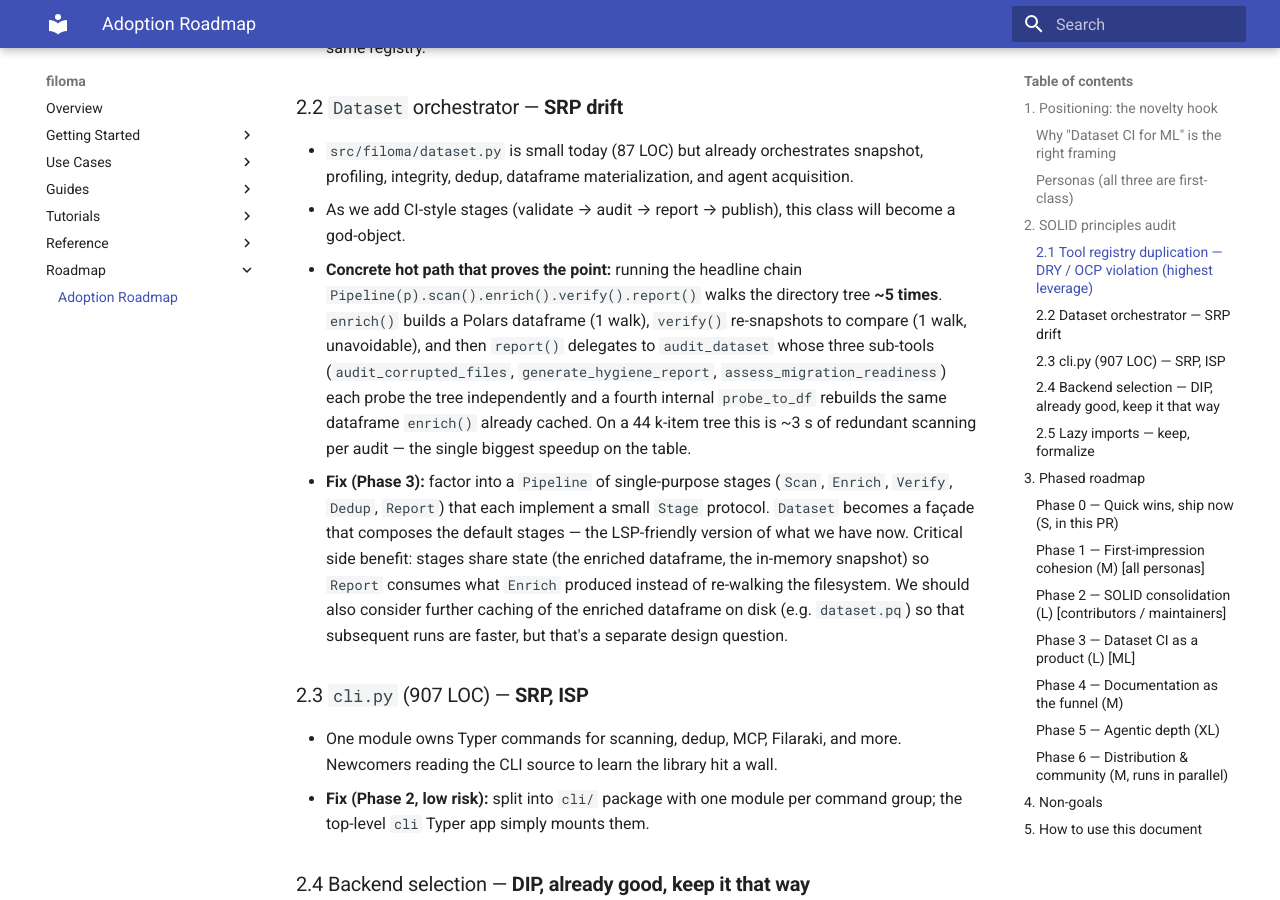
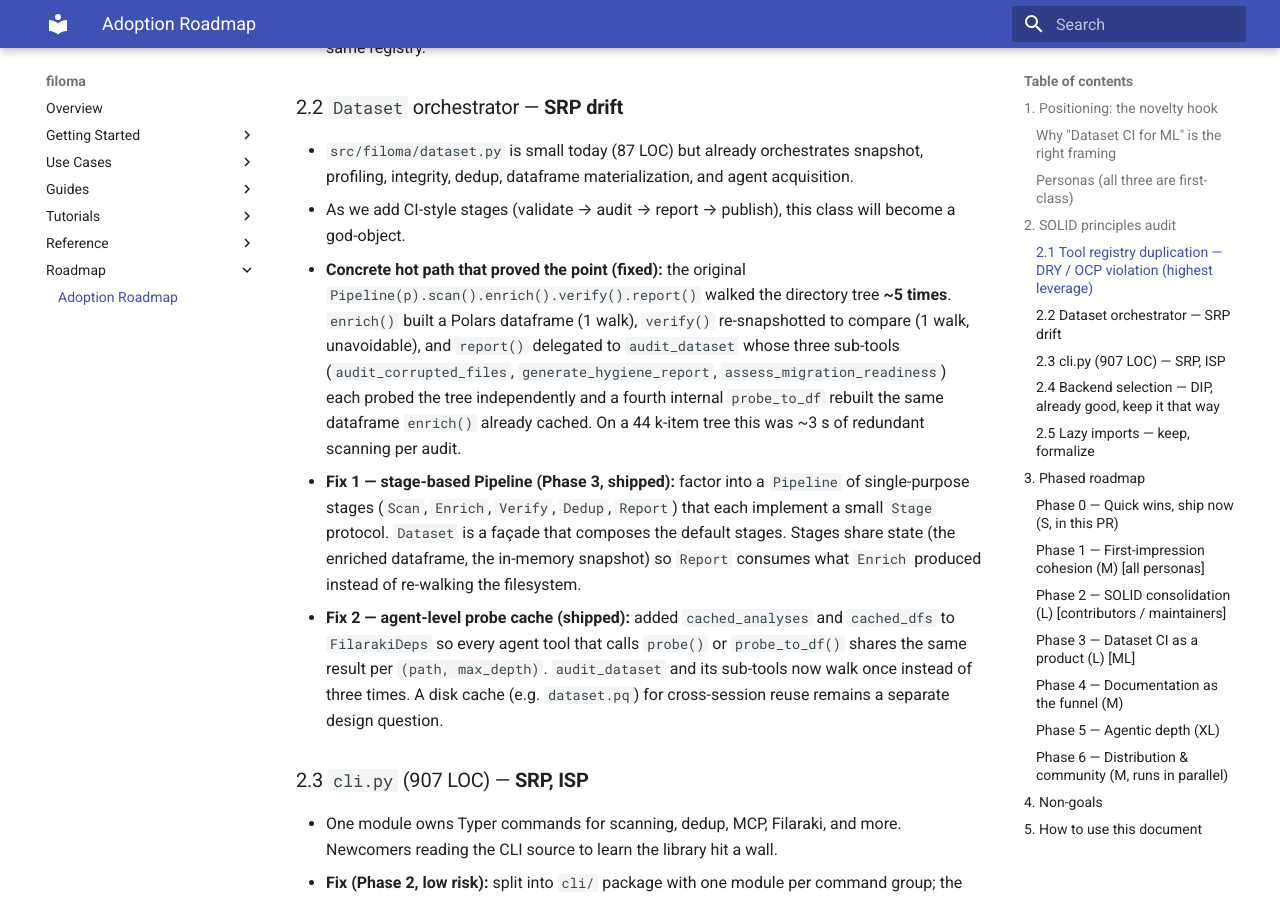
Before and after one commit to kalfasyan/filoma, an MkDocs documentation site: the page built from docs/roadmap/adoption.md, in a window 1280 px wide and 900 px high, scrolled down 1961 px. Built offline with MkDocs 1.6.1 and Material for MkDocs 9.7.7, drawn with Linux system fonts in a browser that asks for light colours; some of the changed text lies outside the part shown.

Commit message:
feat(rag): add semantic search capabilities with LanceDB integration and update documentation chore: update dependencies for LanceDB, PyArrow, and Sentence-Transformers docs: enhance README and add RAG guide for improved user onboarding refactor: optimize pipeline stages to reduce redundant file scans fix: implement caching for agent-level probes to improve performance

```diff
--- a/docs/roadmap/adoption.md
+++ b/docs/roadmap/adoption.md
@@ -81,25 +81,28 @@
   agent acquisition.
 - As we add CI-style stages (validate → audit → report → publish), this
   class will become a god-object.
-- **Concrete hot path that proves the point:** running the headline chain
-  `Pipeline(p).scan().enrich().verify().report()` walks the directory tree
-  **~5 times**. `enrich()` builds a Polars dataframe (1 walk), `verify()`
-  re-snapshots to compare (1 walk, unavoidable), and then `report()`
-  delegates to `audit_dataset` whose three sub-tools
+- **Concrete hot path that proved the point (fixed):** the original
+  `Pipeline(p).scan().enrich().verify().report()` walked the directory tree
+  **~5 times**. `enrich()` built a Polars dataframe (1 walk), `verify()`
+  re-snapshotted to compare (1 walk, unavoidable), and `report()`
+  delegated to `audit_dataset` whose three sub-tools
   (`audit_corrupted_files`, `generate_hygiene_report`,
-  `assess_migration_readiness`) each probe the tree independently and a
-  fourth internal `probe_to_df` rebuilds the same dataframe `enrich()`
-  already cached. On a 44 k-item tree this is ~3 s of redundant scanning
-  per audit — the single biggest speedup on the table.
-- **Fix (Phase 3):** factor into a `Pipeline` of single-purpose stages
-  (`Scan`, `Enrich`, `Verify`, `Dedup`, `Report`) that each implement a
-  small `Stage` protocol. `Dataset` becomes a façade that composes the
-  default stages — the LSP-friendly version of what we have now. Critical
-  side benefit: stages share state (the enriched dataframe, the in-memory
-  snapshot) so `Report` consumes what `Enrich` produced instead of
-  re-walking the filesystem. We should also consider further caching of
-  the enriched dataframe on disk (e.g. `dataset.pq`) so that subsequent
-  runs are faster, but that's a separate design question.
+  `assess_migration_readiness`) each probed the tree independently and a
+  fourth internal `probe_to_df` rebuilt the same dataframe `enrich()`
+  already cached. On a 44 k-item tree this was ~3 s of redundant scanning
+  per audit.
+- **Fix 1 — stage-based Pipeline (Phase 3, shipped):** factor into a
+  `Pipeline` of single-purpose stages (`Scan`, `Enrich`, `Verify`,
+  `Dedup`, `Report`) that each implement a small `Stage` protocol.
+  `Dataset` is a façade that composes the default stages. Stages share
+  state (the enriched dataframe, the in-memory snapshot) so `Report`
+  consumes what `Enrich` produced instead of re-walking the filesystem.
+- **Fix 2 — agent-level probe cache (shipped):** added `cached_analyses`
+  and `cached_dfs` to `FilarakiDeps` so every agent tool that calls
+  `probe()` or `probe_to_df()` shares the same result per `(path,
+max_depth)`. `audit_dataset` and its sub-tools now walk once instead of
+  three times. A disk cache (e.g. `dataset.pq`) for cross-session reuse
+  remains a separate design question.
 
 ### 2.3 `cli.py` (907 LOC) — **SRP, ISP**
 
@@ -212,6 +215,11 @@
       from a scanned tree into a local vector store (LanceDB) so
       Filaraki can answer content questions, not just metadata
       questions. Local-first, Ollama embeddings by default.
+- [ ] **RAG cache over probes.** `RagStore` currently re-walks the
+      filesystem independently. Let `Pipeline(...).scan().build_rag_index()`
+      reuse the already-enumerated file list from the probe, avoiding a
+      redundant second traversal. Unifies the probe → DataFrame → RAG
+      pipeline into a single walk.
 - [x] **Schema-proposing agent.** Given a folder of CSV/Parquet/images,
       have the agent propose a dataset schema, a `Pipeline` config, and
       quality-gate policies — the user reviews and accepts.
--- a/mkdocs.yml
+++ b/mkdocs.yml
@@ -22,6 +22,7 @@
       - File & Image Profiling: guides/profiling.md
       - Duplicate Detection: guides/dedup.md
       - AI Agent (Filaraki): guides/filaraki.md
+      - Semantic Search (RAG): guides/rag.md
       - Data Integrity & Quality: guides/data-integrity.md
       - Dataset Management: guides/dataset.md
       - Advanced Usage: guides/advanced-usage.md
--- a/pyproject.toml
+++ b/pyproject.toml
@@ -18,6 +18,9 @@
   "pydantic-ai>=0.0.1",
   "python-dotenv>=1.0.0",
   "pandas>=2.0.0",
+  "lancedb>=0.34.0",
+  "pyarrow>=22.0.0",
+  "sentence-transformers>=5.6.0",
 ]
 
 [project.scripts]
```
Also changed, not shown: README.md (+161 -63 lines), docs/guides/rag.md (added, +155 -0 lines), docs/assets/images/filoma_ad.png (deleted), 3 other files.
